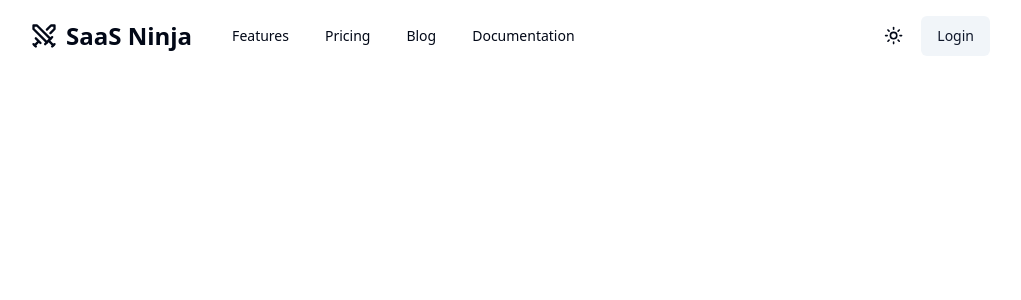
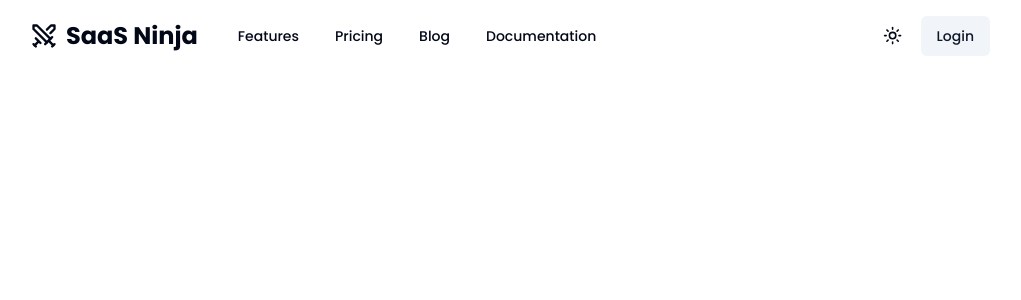
Before and after one commit to RishikeshNK/saas-ninja, a Next.js app: page / in a window 1280 px wide. Shown: the top 300 px of the page, without its empty margins (130-1151 px from the left). Built offline with nearby package versions, Linux system fonts and the light colour scheme.

Commit message:
feat: add poppins typography

```diff
--- a/app/layout.tsx
+++ b/app/layout.tsx
@@ -1,7 +1,14 @@
 import './globals.css'
 import type { Metadata } from 'next'
 
+import { Poppins } from 'next/font/google'
+
 import { ThemeProvider } from '@/components/theme-provider'
+
+const poppins = Poppins({
+  subsets: ['latin'],
+  weight: ['100', '200', '300', '400', '500', '600', '700', '800', '900'],
+})
 
 export const metadata: Metadata = {
   title: 'SaaS Ninja',
@@ -17,7 +24,7 @@ export default function RootLayout({
     <>
       <html lang="en" suppressHydrationWarning>
         <head />
-        <body>
+        <body className={poppins.className}>
           <ThemeProvider
             attribute="class"
             defaultTheme="system"
--- a/components/container.tsx
+++ b/components/container.tsx
@@ -11,7 +11,7 @@ const Container = ({
   return (
     <div
       className={cn(
-        'mx-auto w-full max-w-screen-xl px-2.5 md:px-20',
+        'mx-auto w-full max-w-screen-2xl px-2.5 md:px-20',
         className
       )}
     >
```
